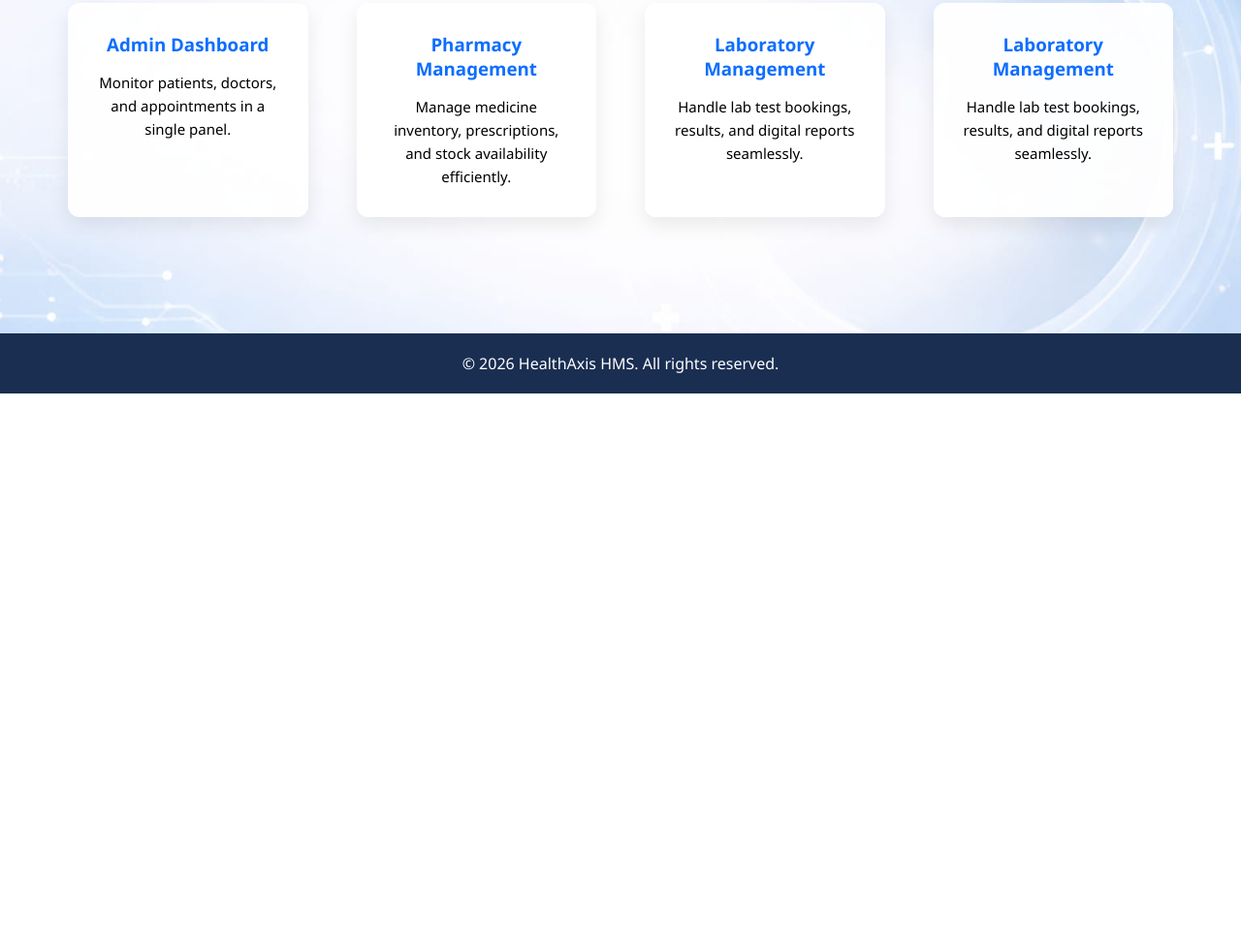
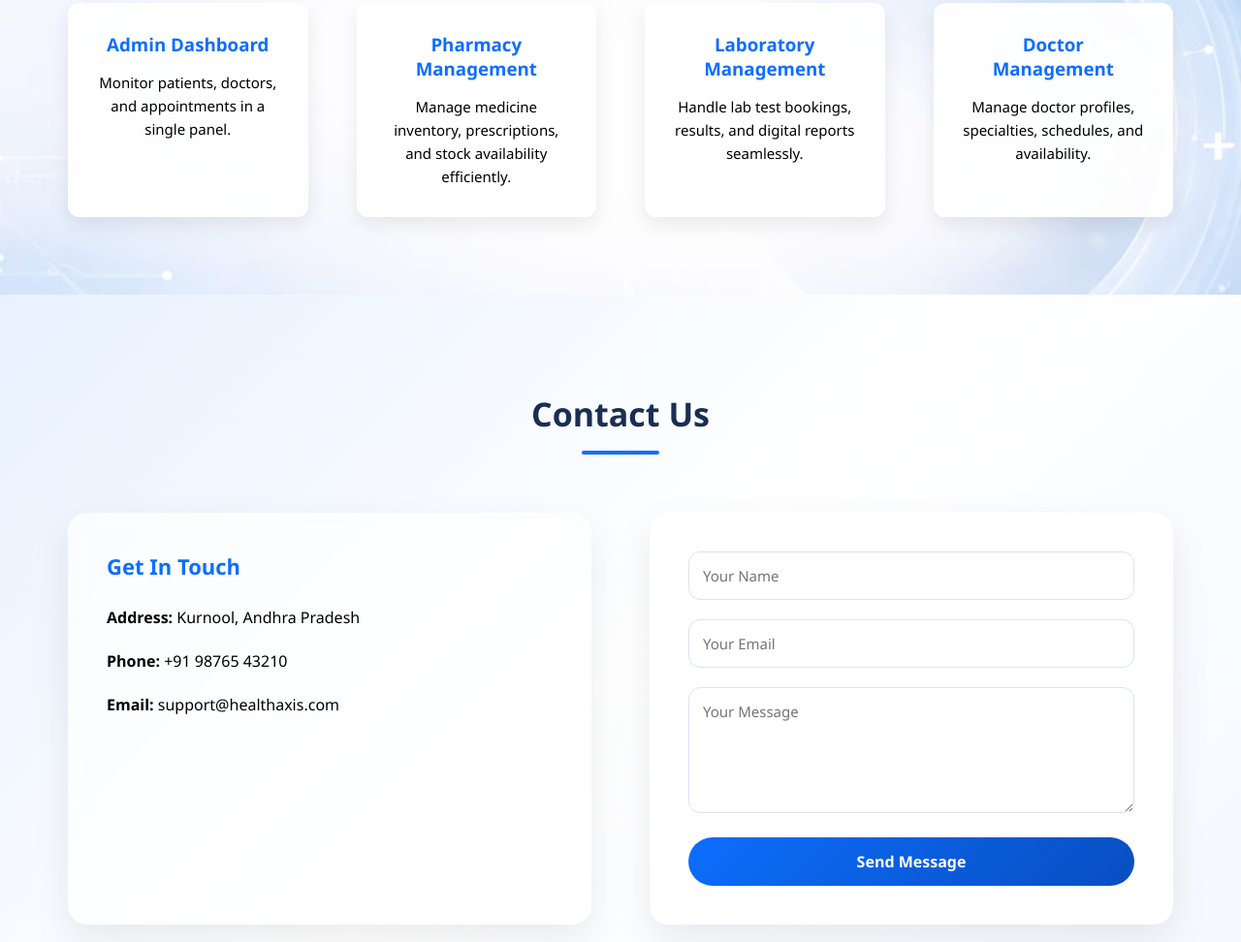
Before and after one commit to rekha2756/Hospital-Management-System, a plain HTML site: page frontend/index.html in a window 1280 px wide. Shown: the part 1108-2080 px from the top of the page at 97% size. Before the commit the page ends 1514 px from the top, so only its background shows below. Drawn offline with Linux system fonts and the light colour scheme.

Commit message:
Save frontend changes and backend folder

```diff
--- a/frontend/css/index.css
+++ b/frontend/css/index.css
@@ -184,3 +184,122 @@ footer{
         justify-content:center;
     }
 }
+/* CONTACT SECTION */
+.contact{
+    padding:100px 70px;
+    background:linear-gradient(135deg,#e8f1ff,#ffffff,#f4f8ff);
+    text-align:center;
+    position:relative;
+}
+
+.contact h2{
+    font-size:34px;
+    margin-bottom:60px;
+    color:#1a2e52;
+    position:relative;
+}
+
+.contact h2::after{
+    content:"";
+    width:80px;
+    height:4px;
+    background:#0d6efd;
+    display:block;
+    margin:15px auto 0;
+    border-radius:10px;
+}
+
+.contact-container{
+    display:flex;
+    justify-content:center;
+    gap:60px;
+    flex-wrap:wrap;
+}
+
+/* INFO CARD */
+.contact-info{
+    flex:1;
+    min-width:300px;
+    padding:40px;
+    border-radius:20px;
+    backdrop-filter:blur(10px);
+    background:rgba(255,255,255,0.7);
+    box-shadow:0 15px 40px rgba(0,0,0,0.08);
+    text-align:left;
+    transition:0.4s ease;
+}
+
+.contact-info:hover{
+    transform:translateY(-10px);
+}
+
+.contact-info h3{
+    margin-bottom:25px;
+    color:#0d6efd;
+    font-size:22px;
+}
+
+.contact-info p{
+    margin-bottom:18px;
+    font-size:16px;
+    line-height:1.7;
+}
+
+/* FORM CARD */
+.contact-form{
+    flex:1;
+    min-width:300px;
+    padding:40px;
+    border-radius:20px;
+    background:#ffffff;
+    box-shadow:0 15px 40px rgba(0,0,0,0.08);
+    transition:0.4s ease;
+}
+
+.contact-form:hover{
+    transform:translateY(-10px);
+}
+
+.contact-form input,
+.contact-form textarea{
+    width:100%;
+    padding:14px;
+    margin-bottom:20px;
+    border-radius:12px;
+    border:1px solid #dce3f1;
+    outline:none;
+    font-size:15px;
+    transition:0.3s ease;
+}
+
+.contact-form input:focus,
+.contact-form textarea:focus{
+    border-color:#0d6efd;
+    box-shadow:0 0 10px rgba(13,110,253,0.2);
+}
+
+/* BUTTON */
+.contact-form button{
+    width:100%;
+    padding:14px;
+    background:linear-gradient(135deg,#0d6efd,#084ec1);
+    color:#fff;
+    border:none;
+    border-radius:30px;
+    font-weight:bold;
+    font-size:16px;
+    cursor:pointer;
+    transition:0.3s ease;
+}
+
+.contact-form button:hover{
+    transform:scale(1.05);
+    box-shadow:0 10px 25px rgba(13,110,253,0.4);
+}
+
+/* RESPONSIVE */
+@media(max-width:900px){
+    .contact-container{
+        flex-direction:column;
+    }
+}
--- a/frontend/index.html
+++ b/frontend/index.html
@@ -1,6 +1,9 @@
 <!DOCTYPE html>
 <html lang="en">
 <head>
+    <meta charset="UTF-8">
+    <meta name="viewport" content="width=device-width, initial-scale=1.0">
+    <title>HealthAxis HMS</title>
     <link rel="stylesheet" href="css/index.css">
 </head>
 <body>
@@ -13,7 +16,7 @@
             <ul>
                 <li><a href="#home">Home</a></li>
                 <li><a href="#services">Services</a></li>
-                <li><a href="#">Contact Us</a></li>
+                <li><a href="#contact">Contact Us</a></li>
                 <li><a href="login.html" class="btn-contact">Login/Register</a></li>
             </ul>
         </nav>
@@ -23,7 +26,7 @@
         <div class="hero-text">
             <h2>WHERE HEALTHCARE MEETS DIGITAL DISCIPLINE</h2>
             <p>A multi-tenant digital platform that enables multiple hospitals to operate independently within a unified, secure system.</p>
-            <a href="#" class="btn-primary">Request a Demo</a>
+            <a href="#contact" class="btn-primary">Request a Demo</a>
         </div>
         <div class="hero-image">
             <img src="images/indeximg.jpg" alt="Healthcare Admin">
@@ -33,41 +36,71 @@
     <section class="modules" id="services">
         <h2>Services</h2>
         <div class="module-cards">
+
             <div class="card">
                 <h3>Patient Management</h3>
-                <p>Securely store and manage patient information in one system</p>
+                <p>Securely store and manage patient information in one system.</p>
             </div>
+
             <div class="card">
                 <h3>Appointment Booking</h3>
                 <p>Easily schedule appointments with doctors in Kurnool hospitals.</p>
             </div>
+
             <div class="card">
                 <h3>Medical Records Management</h3>
-                <p>Maintain organized digital medical histories for patients.
-</p>
+                <p>Maintain organized digital medical histories for patients.</p>
             </div>
+
             <div class="card">
                 <h3>Billing Management</h3>
-                <p>Generate and manage hospital bills efficiently.
-</p>
+                <p>Generate and manage hospital bills efficiently.</p>
             </div>
+
             <div class="card">
                 <h3>Admin Dashboard</h3>
-                <p>Monitor patients, doctors, and appointments in a single panel.
-</p>
+                <p>Monitor patients, doctors, and appointments in a single panel.</p>
             </div>
+
             <div class="card">
                 <h3>Pharmacy Management</h3>
                 <p>Manage medicine inventory, prescriptions, and stock availability efficiently.</p>
             </div>
+
             <div class="card">
                 <h3>Laboratory Management</h3>
                 <p>Handle lab test bookings, results, and digital reports seamlessly.</p>
             </div>
+
             <div class="card">
-                <h3>Laboratory Management</h3>
-                <p>Handle lab test bookings, results, and digital reports seamlessly.</p>
+                <h3>Doctor Management</h3>
+                <p>Manage doctor profiles, specialties, schedules, and availability.</p>
             </div>
+
+        </div>
+    </section>
+
+    <section class="contact" id="contact">
+        <h2>Contact Us</h2>
+
+        <div class="contact-container">
+
+            <div class="contact-info">
+                <h3>Get In Touch</h3>
+                <p><strong>Address:</strong> Kurnool, Andhra Pradesh</p>
+                <p><strong>Phone:</strong> +91 98765 43210</p>
+                <p><strong>Email:</strong> support@healthaxis.com</p>
+            </div>
+
+            <div class="contact-form">
+                <form>
+                    <input type="text" placeholder="Your Name" required>
+                    <input type="email" placeholder="Your Email" required>
+                    <textarea placeholder="Your Message" rows="5" required></textarea>
+                    <button type="submit">Send Message</button>
+                </form>
+            </div>
+
         </div>
     </section>
 
```
Also changed, not shown: frontend/register.html (+68 -0 lines).
